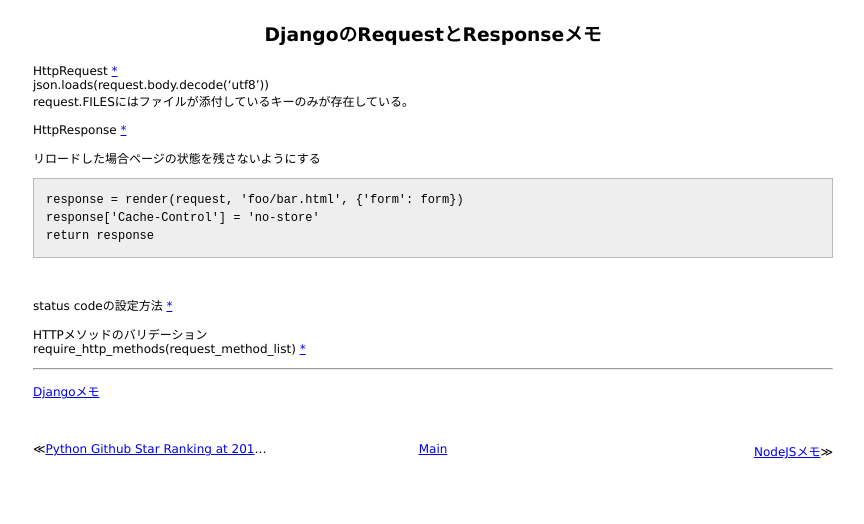
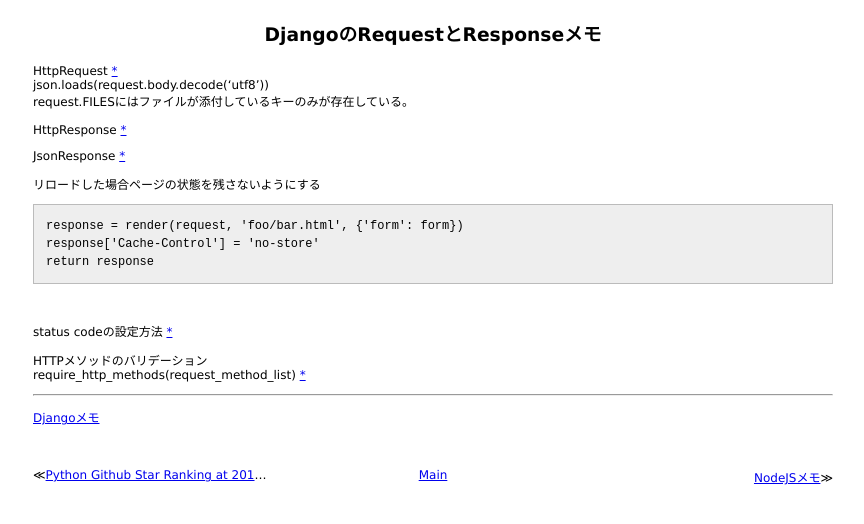
Before and after one commit to 38elements/38elements.github.com, a Jekyll site: the page built from _posts/2016-08-30-django_request_response.md, in a window 1280 px wide. Shown: the top 524 px of the page, without its empty margins (207-1071 px from the left). Built offline with Jekyll 4.4.1, drawn with Linux system fonts in a browser that asks for light colours.

Commit message:
Update 2016-08-30-django_request_response.md

```diff
--- a/_posts/2016-08-30-django_request_response.md
+++ b/_posts/2016-08-30-django_request_response.md
@@ -7,6 +7,8 @@ json.loads(request.body.decode('utf8'))
 request.FILESにはファイルが添付しているキーのみが存在している。
 <br>
 HttpResponse [\*](https://docs.djangoproject.com/en/stable/ref/request-response/#httpresponse-objects)
+
+JsonResponse [\*](https://docs.djangoproject.com/en/stable/ref/request-response/#jsonresponse-objects)
 
 リロードした場合ページの状態を残さないようにする
 
```
